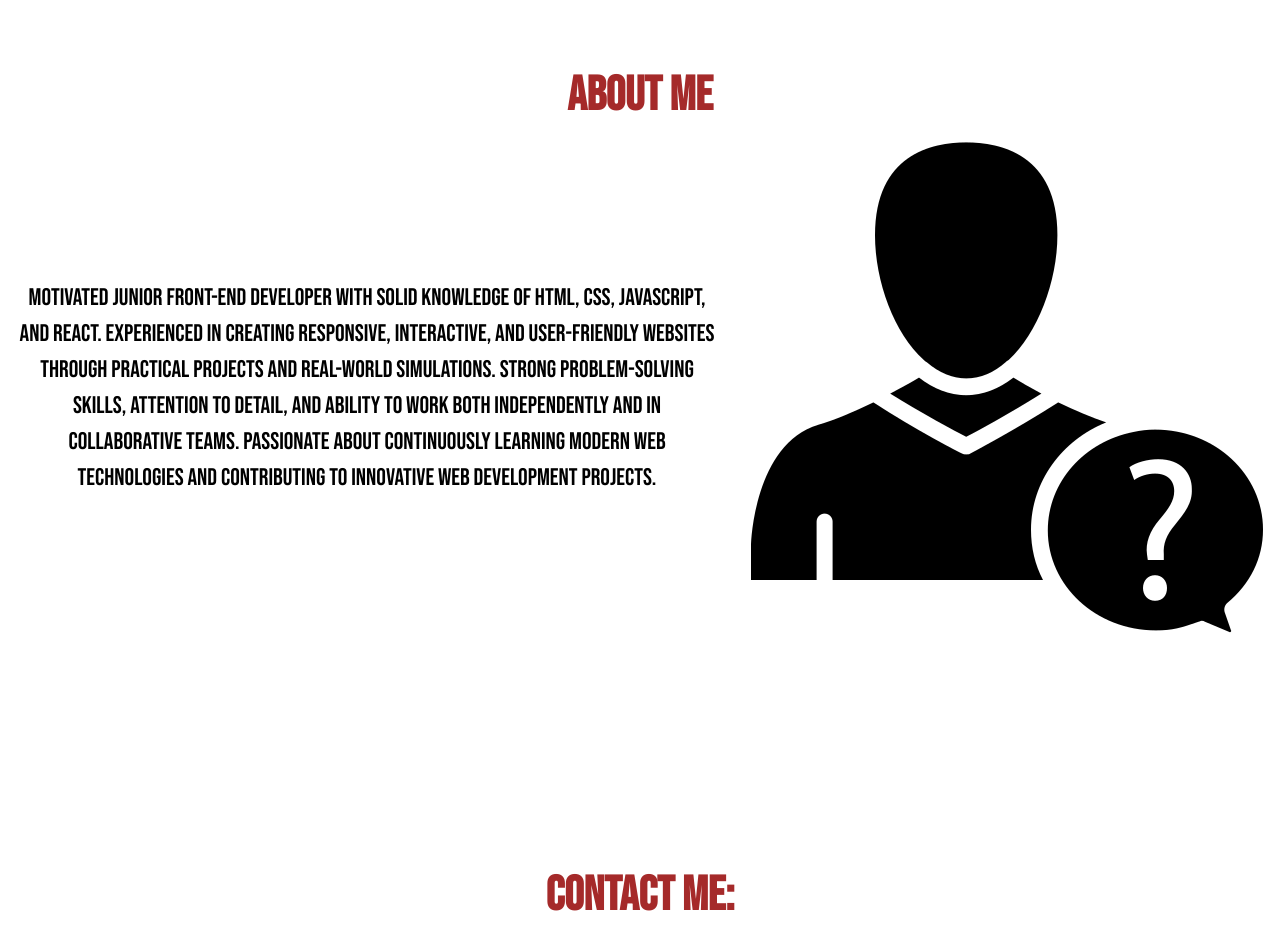
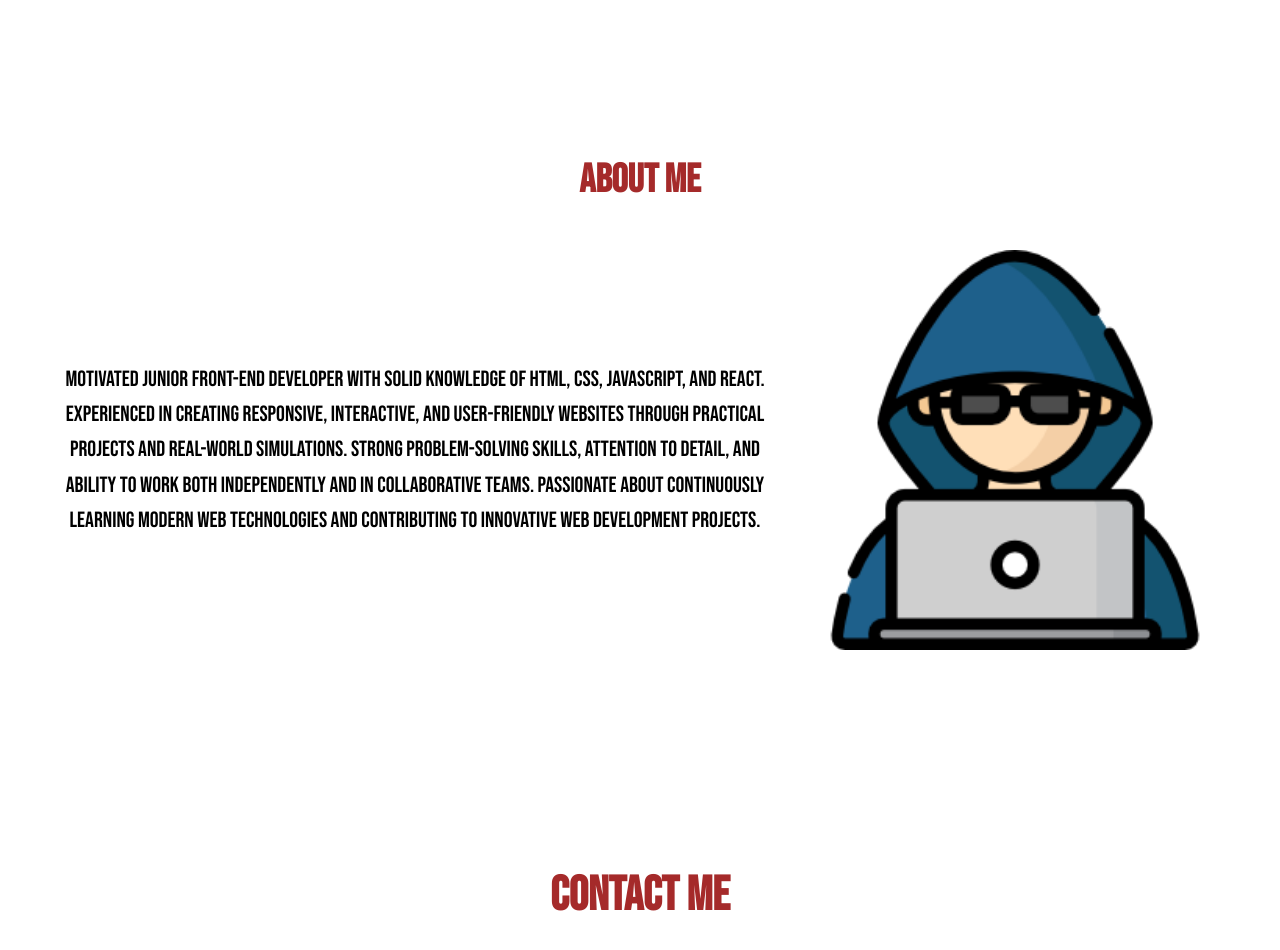
Before and after one commit to TeodorStevanovic/Portfolio-React-Vite, a React (Vite) app: page / in a window 1280 px wide. Shown: the part 800-1750 px from the top of the page. Built offline with nearby package versions, Linux system fonts and the light colour scheme.

Commit message:
Improved About Me layout and added translations for About Me and Contact pages

```diff
--- a/src/components/AboutMe/AboutMe.css
+++ b/src/components/AboutMe/AboutMe.css
@@ -1,21 +1,34 @@
 .about-me-container {
-    min-height: 100vh;
-    width: 100%;
+  width: 100%;
+  height: 100vh;
+  display: flex;
+  flex-direction: column;
+  justify-content: center;
+  align-items: center;
+  text-align: center;
 }
 
 .about-me-title {
-    text-align: center;
-    padding-top: 60px;
+  font-size: 40px;
+  margin-bottom: 40px;
 }
 
 .about-me-info {
-    display: flex;
-    justify-content: space-around;
-    align-items: center;
+  display: flex;
+  justify-content: center;
+  align-items: center;
+  gap: 50px;
+  max-width: 1200px;
 }
 
 .about-me-info p {
-    max-width: 700px;
-    text-align: center;
-    font-size: 24px;
+  max-width: 700px;
+  font-size: 22px;
+  line-height: 1.6;
 }
+
+.profile-picture {
+  width: 400px;
+  height: 400px;
+  object-fit: cover;
+}
--- a/src/components/AboutMe/AboutMe.jsx
+++ b/src/components/AboutMe/AboutMe.jsx
@@ -1,22 +1,37 @@
-import React from "react";
+import React, { useContext, useState } from "react";
+import LanguageContext from "../../context/LanguageContext";
 import "./AboutMe.css";
 import MyImage from "../../assets/profile-avatar.png";
 
 const AboutMe = () => {
-  return (
-    <section id="about-me" className="about-me-container">
-      <h1 className="about-me-title">About Me</h1>
-      <div className="about-me-info">
-        <p>
-          Motivated Junior Front-End Developer with solid knowledge of HTML,
+  const { language } = useContext(LanguageContext);
+  const texts = {
+    sr: {
+      about: "O meni",
+      title: `Motivisani junior front-end programer sa čvrstim znanjem HTML-a, CSS-a, JavaScript-a i React-a.
+       Iskusan u izradi responzivnih, interaktivnih i korisnički prijatnih veb sajtova kroz praktične projekte i simulacije iz stvarnog sveta.
+        Poseduje snažne veštine rešavanja problema, izraženu pažnju prema detaljima i sposobnost rada samostalno ili u timu. Strastven u kontinuiranom
+        učenju modernih veb tehnologija i doprinosu inovativnim projektima u oblasti veb razvoja.`,
+    },
+
+    en: {
+      about: "About Me",
+      title: `Motivated Junior Front-End Developer with solid knowledge of HTML,
           CSS, JavaScript, and React. Experienced in creating responsive,
           interactive, and user-friendly websites through practical projects and
           real-world simulations. Strong problem-solving skills, attention to
           detail, and ability to work both independently and in collaborative
           teams. Passionate about continuously learning modern web technologies
-          and contributing to innovative web development projects.
-        </p>
-        <img src={MyImage} alt="profile-picture" />
+          and contributing to innovative web development projects.`,
+    },
+  };
+
+  return (
+    <section id="about-me" className="about-me-container">
+      <h1 className="about-me-title">{texts[language].about}</h1>
+      <div className="about-me-info">
+        <p>{texts[language].title}</p>
+        <img src={MyImage} alt="profile-picture" className="profile-picture" />
       </div>
     </section>
   );
--- a/src/components/Contact/Contact.jsx
+++ b/src/components/Contact/Contact.jsx
@@ -1,12 +1,18 @@
-import React from "react";
+import React, { useContext } from "react";
+import LanguageContext from "../../context/LanguageContext";
 import "./Contact.css";
 
 const Contact = () => {
-    return (
-        <section id="contact" className="contact-container">
-            <h1 className="contact-title">Contact me:</h1>
-        </section>
-    );
+    const {language} = useContext(LanguageContext);
+    const texts = {
+        sr: {title: "Kontaktiraj me"},
+        en: {title: "Contact me"}
+    }
+  return (
+    <section id="contact" className="contact-container">
+      <h1 className="contact-title">{texts[language].title}</h1>
+    </section>
+  );
 };
 
 export default Contact;
--- a/src/components/Navbar/Navbar.css
+++ b/src/components/Navbar/Navbar.css
@@ -46,7 +46,7 @@ a {
 .settings-menu {
   position: absolute;
   top: 60px;
-  right: 20px;
+  right: 4px;
   background-color: #fff;
   border: 1px solid #ccc;
   padding: 10px;
```
Also changed, not shown: src/components/Navbar/Navbar.jsx (+2 -6 lines), src/assets/profile-avatar.png.
